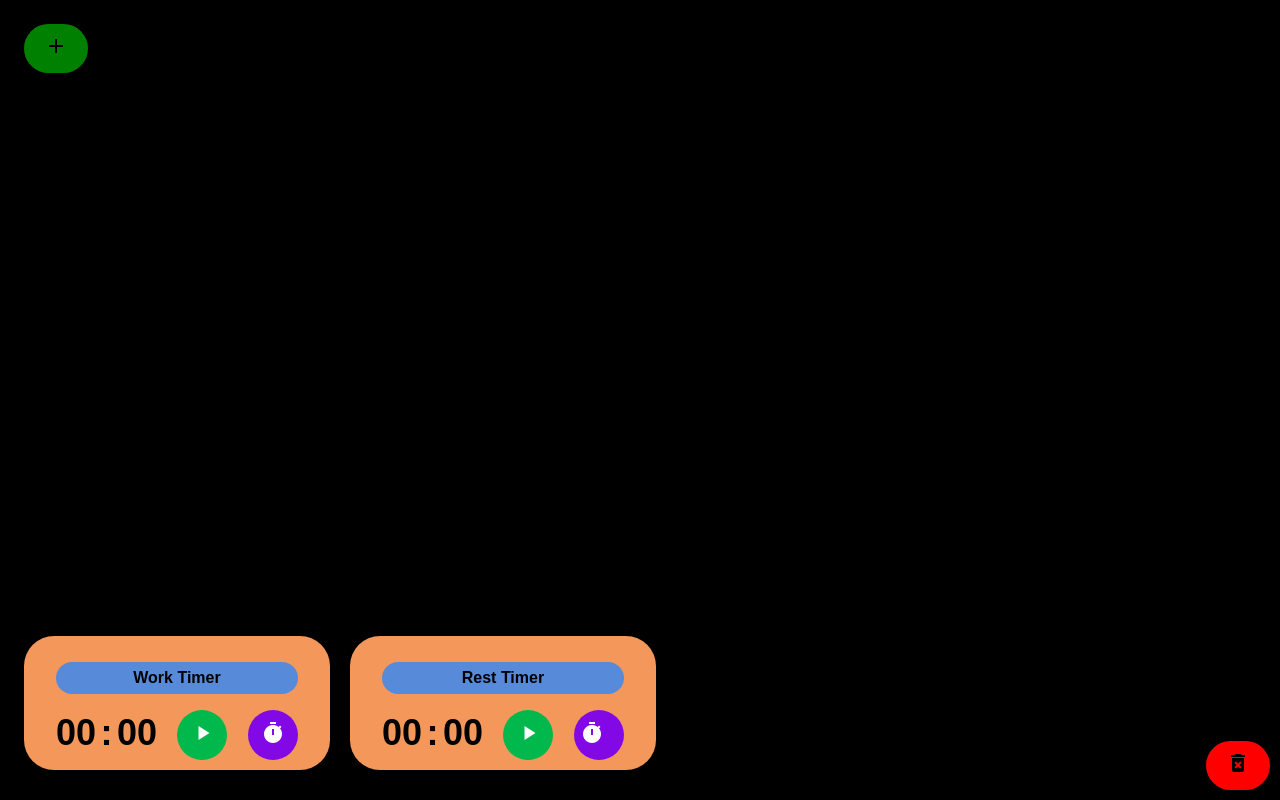
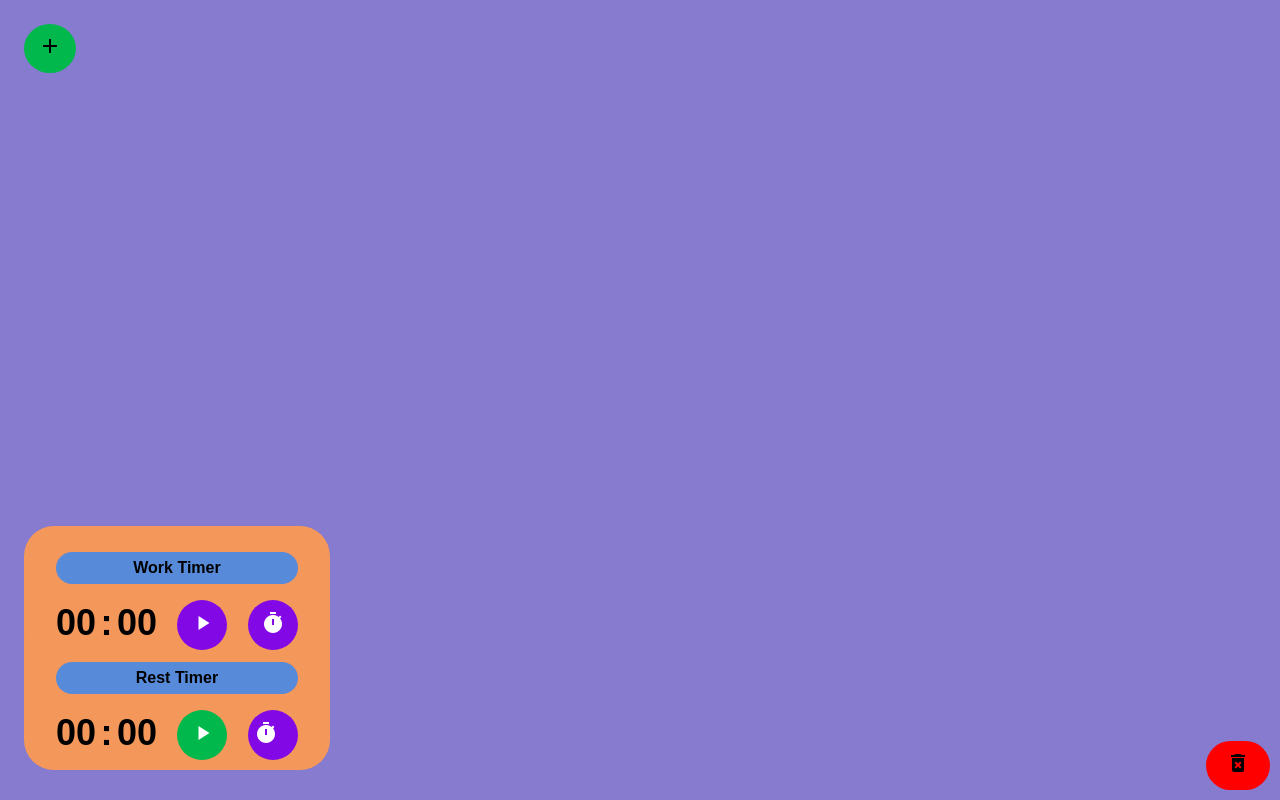
Before and after one commit to TheIndexx/Panel, a plain HTML site: page PANEL_APP/main.html in a window 1280 px wide. Shown: the top 800 px of the page. Drawn offline with Linux system fonts and the light colour scheme.

Commit message:
miner design changes

```diff
--- a/PANEL_APP/timer.css
+++ b/PANEL_APP/timer.css
@@ -1,6 +1,6 @@
 body {
   margin: 24px;
-  background-color: black;
+  background-color: rgb(135, 123, 207);
   font-family: Verdana, Geneva, Tahoma, sans-serif;
   font-weight: 600;
   line-height: 2em;
@@ -15,7 +15,7 @@ body {
   padding: 10px 32px;
   border-radius: 30px;
   position: fixed;
-  bottom: 30px;
+  bottom: 140px;
   left: 24px;
   background: rgb(243, 151, 90);
   position: fixed;
@@ -37,14 +37,6 @@ body {
   cursor: pointer;
 }
 
-.timer__btn--start {
-  background: #00b84c;
-}
-
-.timer__btn--stop {
-  background: #ff0256;
-}
-
 .text {
   background: rgb(87, 139, 218);
   border-radius: 30px;
@@ -56,11 +48,12 @@ body {
   font-family: sans-serif;
   display: inline-block;
   padding: 10px 32px;
+  padding-top: 40px;
   border-radius: 30px;
   background: rgb(243, 151, 90);
   position: fixed;
   bottom: 30px;
-  left: 350px;
+  left: 24px;
   z-index: -1;
 }
 
@@ -110,7 +103,7 @@ body {
 }
 
 #context-menu .item:hover {
-  background: #343434;
+  background: #b87676;
 }
 
 button
@@ -121,10 +114,11 @@ font-size:20px;
 .button_create
 {
   display: inline-block;
-  padding: 10px 20px;
-  border-radius: 30px;
+  padding: 10px 14px;
+  margin-right: 10px;
+  border-radius: 50%;
   border: none;
-  background: green;
+  background: #00b84c;
   color:black;
 }
 
@@ -143,14 +137,15 @@ font-size:20px;
 
 .list
 {
-  background: gray;
+  background: rgb(243, 110, 110);
   font-family: 'Trebuchet MS', 'Lucida Sans Unicode', 'Lucida Grande', 'Lucida Sans', Arial, sans-serif;
   font-size: 17px;
   white-space: pre-line;
   word-spacing: 3px;
-  border: none;
+  /* border: none; */
   padding: 10px 10px;
   border-radius: 10px;
+  margin: 10px;
 }
 
 #count
```
